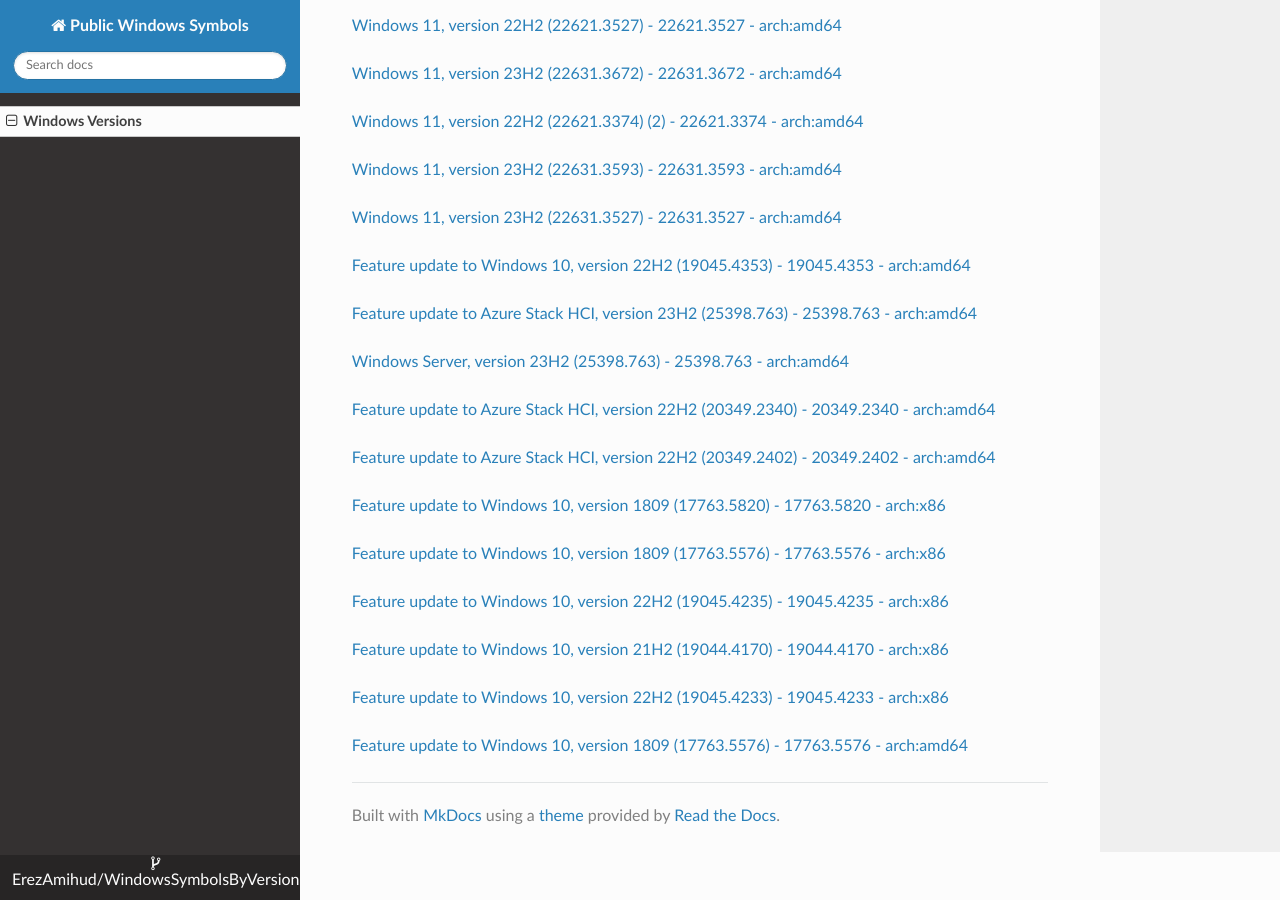
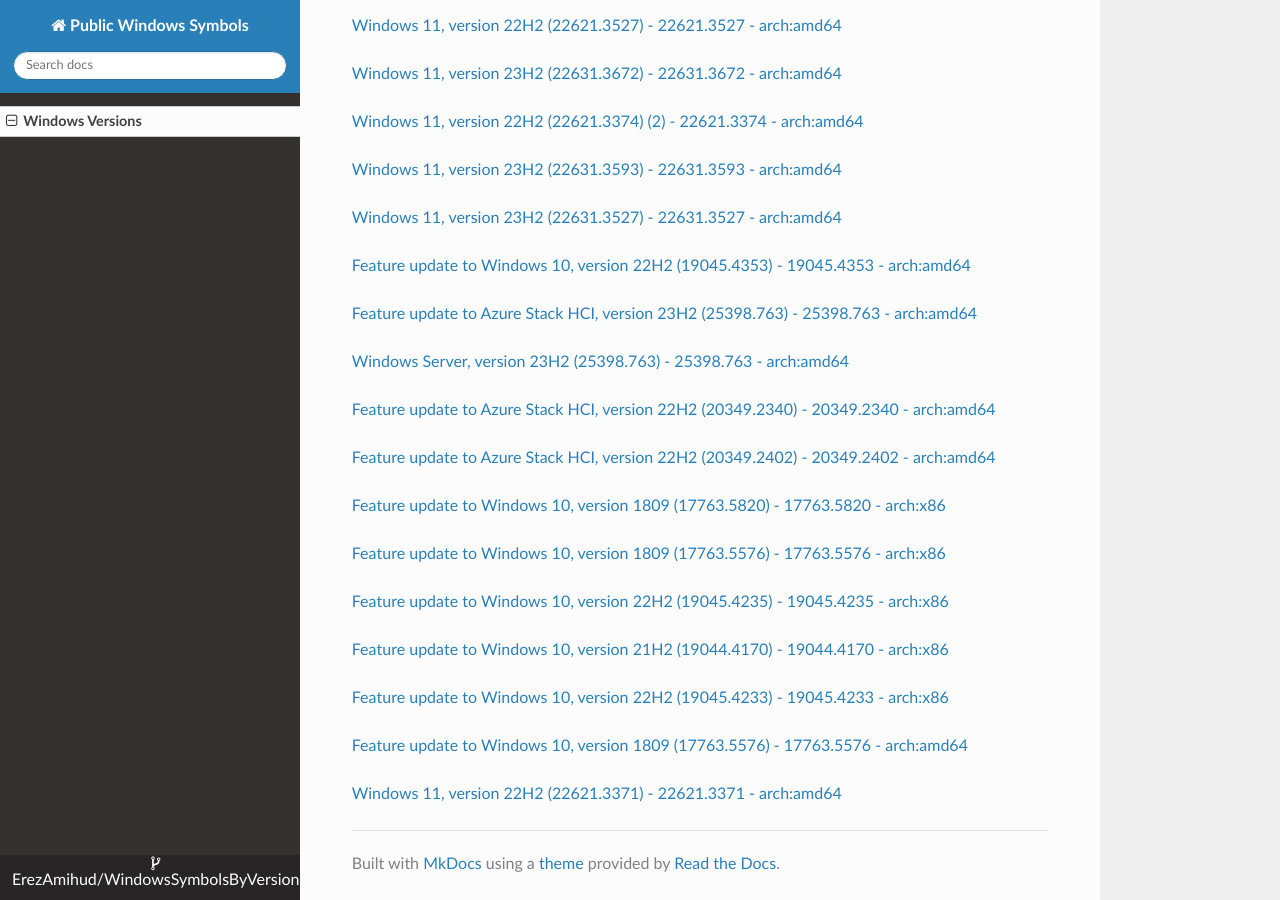
Before and after one commit to ErezAmihud/WindowsSymbolsByVersion, an MkDocs documentation site: the page built from docs/index.md, in a window 1280 px wide and 900 px high, scrolled down 15725 px. Built offline with MkDocs 1.6.1, drawn with Linux system fonts in a browser that asks for light colours; nearby versions of some CDN libraries.

Commit message:
Automated commit, add manifest for 2bee595b-b99d-4ca9-9d75-ee466e390cab

```diff
--- a/docs/index.md
+++ b/docs/index.md
@@ -847,3 +847,6 @@
 
 
 [Feature update to Windows 10, version 1809 (17763.5576) - 17763.5576 - arch:amd64](https://github.com/ErezAmihud/WindowsSymbolsByVersion/blob/main/manifests/81d564e8-6a20-4668-87c3-9604cbf0c12c.manifest)
+
+
+[Windows 11, version 22H2 (22621.3371) - 22621.3371 - arch:amd64](https://github.com/ErezAmihud/WindowsSymbolsByVersion/blob/main/manifests/2bee595b-b99d-4ca9-9d75-ee466e390cab.manifest)
```
Also changed, not shown: process_builds.json (+1 -1 lines), 1 other file.
